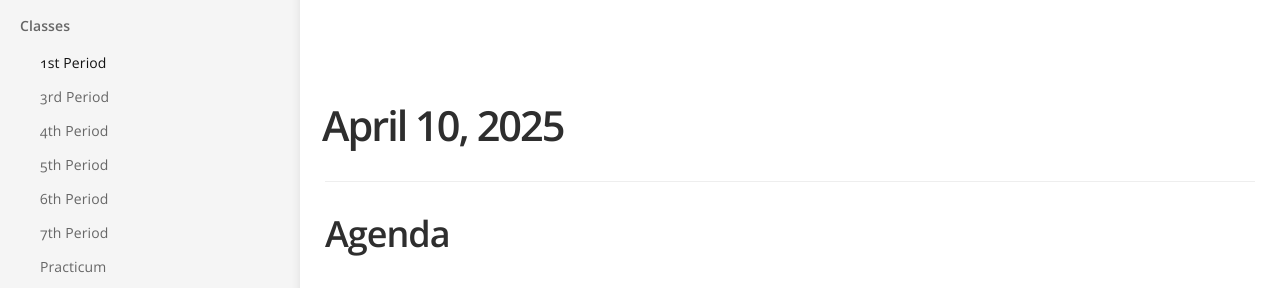
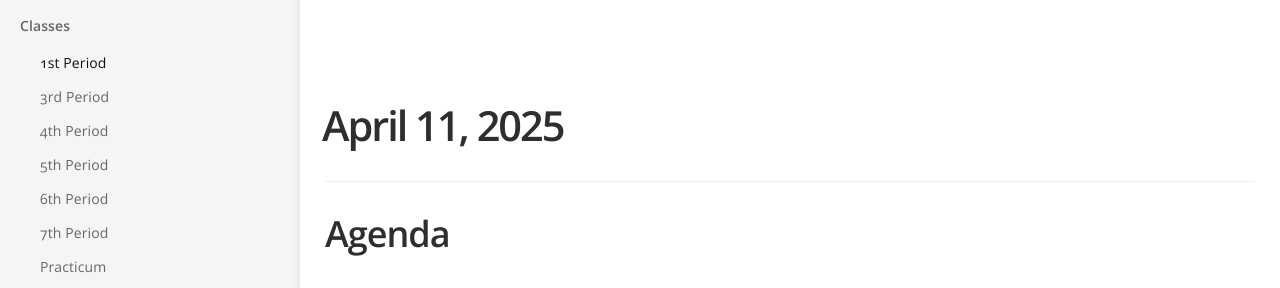
Before and after one commit to mswhitby/classroom, a Jekyll site: the page built from _docs/classes/1st.md, in a window 1280 px wide and 900 px high. Shown: the part 174-462 px from the top of the window. Built offline with Jekyll 4.4.1, drawn with Linux system fonts in a browser that asks for light colours.

Commit message:
Updated lessons

```diff
--- a/_docs/classes/1st.md
+++ b/_docs/classes/1st.md
@@ -5,7 +5,7 @@ category: Classes
 order: 1
 ---
 
-# April 10, 2025
+# April 11, 2025
 
 <!-- ## Objective
 Students will be able to:
```
